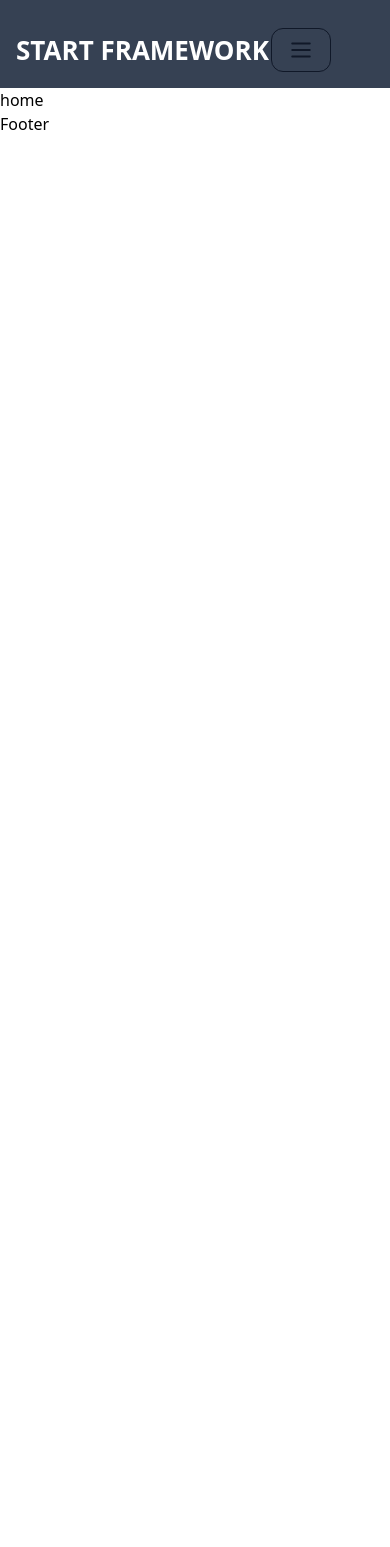
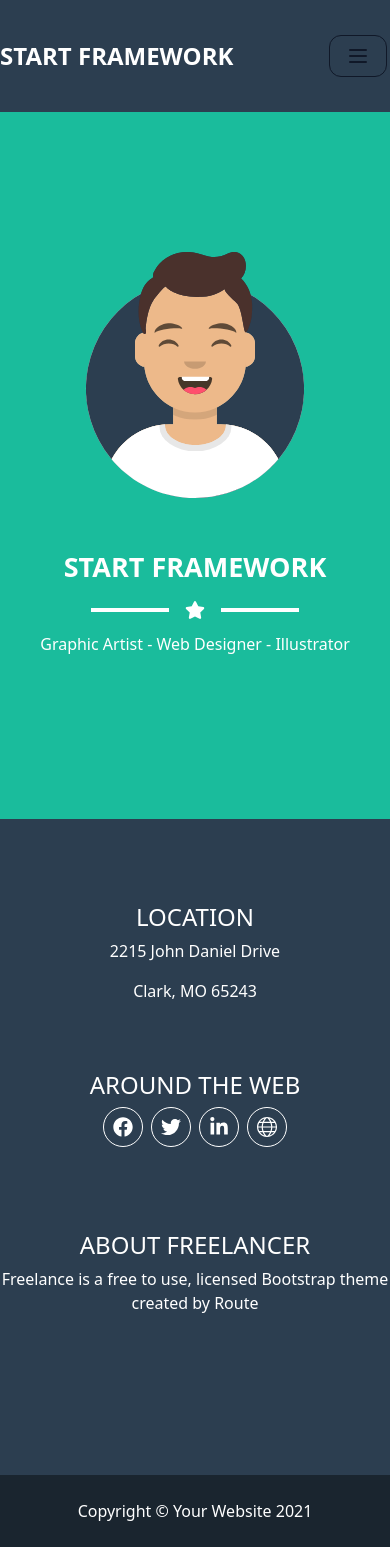
Before and after one commit to FaresElabasery/Start-Framework, a React (Vite) app: page /startFramework in a window 390 px wide. Before the commit the page ends 844 px from the top, so only its background shows below. Built offline with nearby package versions, Linux system fonts and the light colour scheme.

Commit message:
feat: adding container and finish home page

```diff
--- /dev/null
+++ b/src/components/Container/Container.jsx
@@ -0,0 +1,8 @@
+
+export default function Container({ children }) {
+    return (
+        <div className='container'>
+            {children}
+        </div>
+    )
+}
--- a/src/components/Footer/Footer.jsx
+++ b/src/components/Footer/Footer.jsx
@@ -1,7 +1,36 @@
 import React from 'react'
+import Container from '../Container/Container'
+import { TfiWorld } from 'react-icons/tfi'
+import { FaFacebook, FaLinkedinIn, FaTwitter } from 'react-icons/fa'
 
 export default function Footer() {
   return (
-    <div>Footer</div>
+    <div className='bg-Cgray-500 pt-20 '>
+      <Container>
+        <div className='row'>
+          <div className='w-full sm:w-1/3 mb-16 text-center'>
+            <h2 className='uppercase text-[clamp(24px,5vw,28px)] font-normal mb-1'>Location</h2>
+            <p>2215 John Daniel Drive</p>
+            <p className='mt-4'>Clark, MO 65243</p>
+          </div>
+          <div className='w-full sm:w-1/3 mb-20 text-center'>
+            <h2 className='uppercase text-[clamp(24px,5vw,28px)] font-normal mb-1'>AROUND THE WEB</h2>
+            <ul className='row gap-2 justify-center'>
+              <li className='social-icons'><a href="https://www.facebook.com/fares.elabasery.9"></a><FaFacebook className='size-5' /></li>
+              <li className='social-icons'><a href="https://github.com/FaresElabasery?tab=repositories"></a><FaTwitter className='size-5' /></li>
+              <li className='social-icons'><a href="https://www.linkedin.com/in/fares-elabasery/"></a><FaLinkedinIn className='size-5' /></li>
+              <li className='social-icons'><a href="https://www.linkedin.com/in/fares-elabasery/"></a><TfiWorld className='size-5' /></li>
+            </ul>
+          </div>
+          <div className='w-full sm:w-1/3 mb-20 text-center'>
+            <h2 className='uppercase text-[clamp(24px,5vw,28px)] font-normal mb-1'>ABOUT FREELANCER</h2>
+            <p>Freelance is a free to use, licensed Bootstrap theme created by Route</p>
+          </div>
+        </div>
+      </Container>
+        <div className='bg-Cgray-900 text-center text-Cgray-400 py-6 mt-20 w-full'>
+          Copyright &copy; Your Website 2021
+        </div>
+    </div>
   )
 }
--- a/src/components/LineStar/LineStar.jsx
+++ b/src/components/LineStar/LineStar.jsx
@@ -1,7 +1,11 @@
-import React from 'react'
+import { FaStar } from 'react-icons/fa'
 
 export default function LineStar() {
   return (
-    <div>LineStar</div>
+    <span className='w-52 h-1 mx-auto my-5 inline-block relative bg-white'>
+      <span className='absolute top-1/2 left-1/2 -translate-1/2 px-4 bg-Cgreen-500'>
+        <FaStar className='size-5' />
+      </span>
+    </span>
   )
 }
--- a/src/components/Navbar/Navbar.jsx
+++ b/src/components/Navbar/Navbar.jsx
@@ -1,23 +1,61 @@
-import { useState } from "react";
+import { useEffect, useState } from "react";
 import { LuMenu } from "react-icons/lu";
-import { NavLink } from 'react-router-dom';
+import { Link, NavLink } from 'react-router-dom';
+import Container from './../Container/Container';
 
 export default function Navbar() {
+  // state to toggle the mobile menu
   const [showMenu, setShowMenu] = useState(false);
-  const handleMenu = () => setShowMenu(!showMenu);
+
+  // state to detect if the user has scrolled past a certain poin
+  const [hasScrolled, setHasScrolled] = useState(false)
+
+  // Toggle menu visibility on mobile
+  const handleMenu = () => setShowMenu((pev) => !pev);
+
+  // Add scroll event listener once when compoent mounts
+  useEffect(() => {
+    const handleScroll = () => {
+      if (window.scrollY > 80)
+        setHasScrolled(true)
+      else
+        setHasScrolled(false)
+    }
+
+    window.addEventListener('scroll', handleScroll)
+
+    // Clean up event listener on unmount
+    return () => window.removeEventListener('scroll', handleScroll)
+
+  }, [])
   return (
-    <nav className='py-3.5 px-4 bg-gray-700 text-white font-bold text-[26px] md:text-[28px] uppercase z-10 overflow-hidden flex items-center justify-between'>
-      <div className='pt-3 flex justify-between items-center'>
-        <h1>start FrameWork</h1>
-        <div className="w-16 h-12 flex items-center justify-center md:hidden">
-          <button onClick={() => handleMenu()} className={`${showMenu == false ? '' : 'border-4'}  border-1 border-gray-900 text-gray-900 px-4 py-2 rounded-xl `}><LuMenu /></button>
+    <nav className={`transition-all duration-300 bg-Cgray-500 text-white font-bold text-[clamp(24px,5vw,32px)]  uppercase z-10 fixed w-full ${hasScrolled ? 'py-4' : 'py-8'}`}>
+      <Container>
+        <div className='flex justify-between items-center'>
+          <h1>
+            <Link to={'/startFramework'}> start FrameWork</Link>
+          </h1>
+
+          {/* Mobile menu button (hidden on medium screens and up) */}
+          <div className="w-16 h-12 flex items-center justify-center md:hidden">
+            <button onClick={() => handleMenu()} className={`${showMenu == false ? 'border-1' : 'border-4 drop-shadow-2xl'}  border-gray-900 text-gray-900 px-4 py-2 rounded-xl `}><LuMenu /></button>
+          </div>
+
+          {/* Desktop navigation links */}
+          <ul className={`hidden md:flex md:flex-row md:gap-6`}>
+            <li className="flex items-center"><NavLink className='custom-btn' to={'/startFramework/about'}>About</NavLink></li>
+            <li className="flex items-center"><NavLink className='custom-btn' to={'/startFramework/portfolio'}>Portfolio</NavLink></li>
+            <li className="flex items-center"><NavLink className='custom-btn' to={'/startFramework/contact'}>Contact</NavLink></li>
+          </ul>
         </div>
-      </div>
-      <ul className={`${showMenu == false ? 'hidden h-0 md:h-full md:opacity-100 ' : ' h-40'} md:flex flex gap-4  mt-2 flex-col  md:flex-row md:gap-6 md:justify-center duration-1000  ease-in-out  bg-gray-700 px-2`}>
-        <li><NavLink className='custom-btn ' to={'/startFramework/about'}>About</NavLink></li>
-        <li><NavLink className='custom-btn ' to={'/startFramework/portfolio'}>Portfolio</NavLink></li>
-        <li><NavLink className='custom-btn' to={'/startFramework/contact'}>Contact</NavLink></li>
-      </ul>
+
+        {/* Mobile navigation links  */}
+        <ul className={`md:hidden overflow-hidden flex flex-col gap-4  transition-all duration-500 ease-in-out ${showMenu ? 'max-h-60 py-3' : 'max-h-0'}`}>
+          <li><NavLink className='custom-btn' to={'/startFramework/about'}>About</NavLink></li>
+          <li><NavLink className='custom-btn' to={'/startFramework/portfolio'}>Portfolio</NavLink></li>
+          <li><NavLink className='custom-btn' to={'/startFramework/contact'}>Contact</NavLink></li>
+        </ul>
+      </Container>
     </nav>
   )
 }
--- a/src/index.css
+++ b/src/index.css
@@ -1,9 +1,33 @@
 @import "tailwindcss";
 
+@theme {
+    --color-Cgray-100: #f0f8ff;  /* for font footer */
+    --color-Cgray-200: #212529;  /* for contact   */
+    --color-Cgray-500: #2C3E50;  /* for navbar and part of footer  */
+    --color-Cgray-900: #1A252F;  /* footer  */
+    --color-Cgreen-500: #1ABC9C; /* for home about  */
+}
+/* reusable Compoent */
+
+/* container */
+.container{
+    @apply mx-auto xl:px-32
+}
+
+/* Buttons */
 .custom-btn {
     @apply text-base py-2 px-2 uppercase
 }
 
 .custom-btn.active {
-    @apply bg-teal-500 rounded-md
+    @apply bg-Cgreen-500 rounded-md
 }
+
+.row {
+    @apply flex flex-wrap
+}
+
+/* social links */
+.social-icons{
+    @apply size-10 border-1 flex items-center justify-center rounded-full  hover:bg-white hover:text-Cgray-500 hover:scale-110 cursor-pointer transition-[scale] duration-200
+}
--- a/src/pages/Home/Home.jsx
+++ b/src/pages/Home/Home.jsx
@@ -1,8 +1,19 @@
-
+import homeImg from '../../assets/home.svg';
+import Container from './../../components/Container/Container';
+import LineStar from './../../components/LineStar/LineStar';
 export default function Home() {
     return (
-        <>
-            <p>home</p>
-        </>
+        <div className='flex justify-center items-center h-[97vh] bg-Cgreen-500'>
+            <Container>
+                <div className='flex flex-col mt-20 justify-center items-center'>
+                    <div className="img-container size-60 ">
+                        <img className='w-100' src={homeImg} alt="person image" />
+                    </div>
+                    <h1 className='uppercase text-[clamp(27px,5vw,40px)] font-bold mt-16'>start Framework</h1>
+                    <LineStar />
+                    <p>Graphic Artist - Web Designer - Illustrator</p>
+                </div>
+            </Container>
+        </div>
     )
 }
--- a/src/pages/MainLayout/MainLayout.jsx
+++ b/src/pages/MainLayout/MainLayout.jsx
@@ -1,14 +1,15 @@
 import { Outlet } from 'react-router-dom'
 import Navbar from './../../components/Navbar/Navbar';
 import Footer from './../../components/Footer/Footer';
+import Container from '../../components/Container/Container';
 
 
 export default function MainLayout() {
     return (
-        <>
+        <div className='text-white'>
             <Navbar />
             <Outlet />
             <Footer />
-        </>
+        </div>
     )
 }
```
